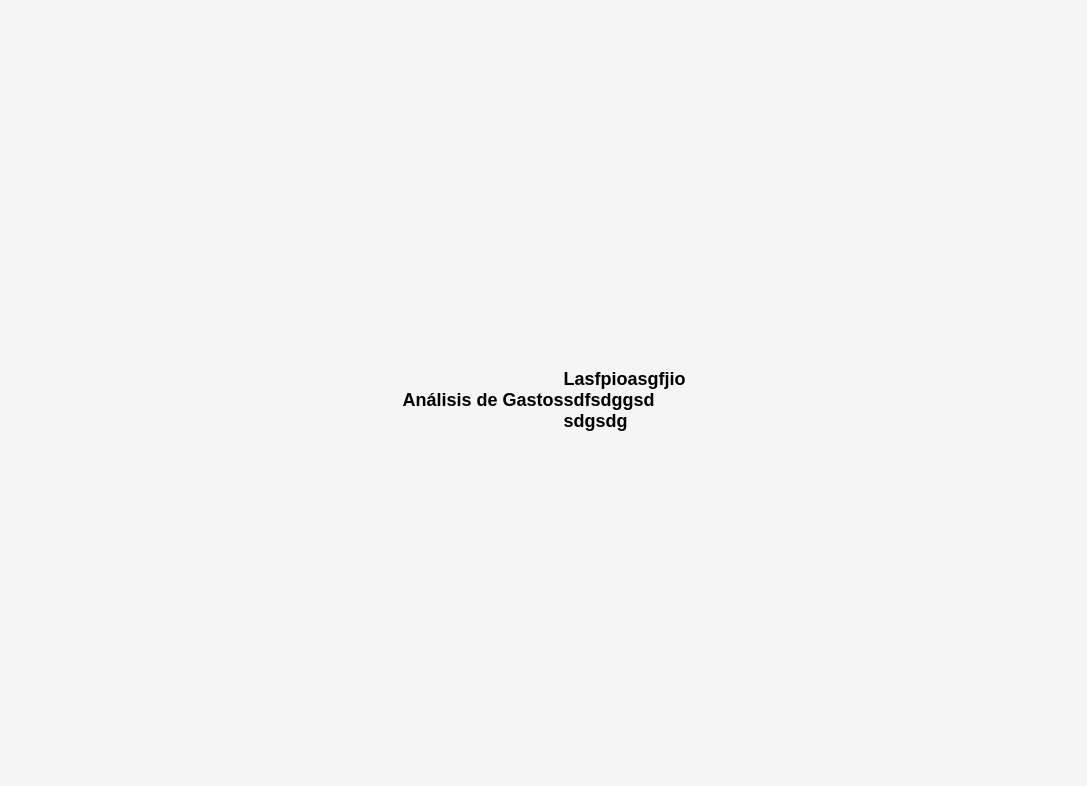
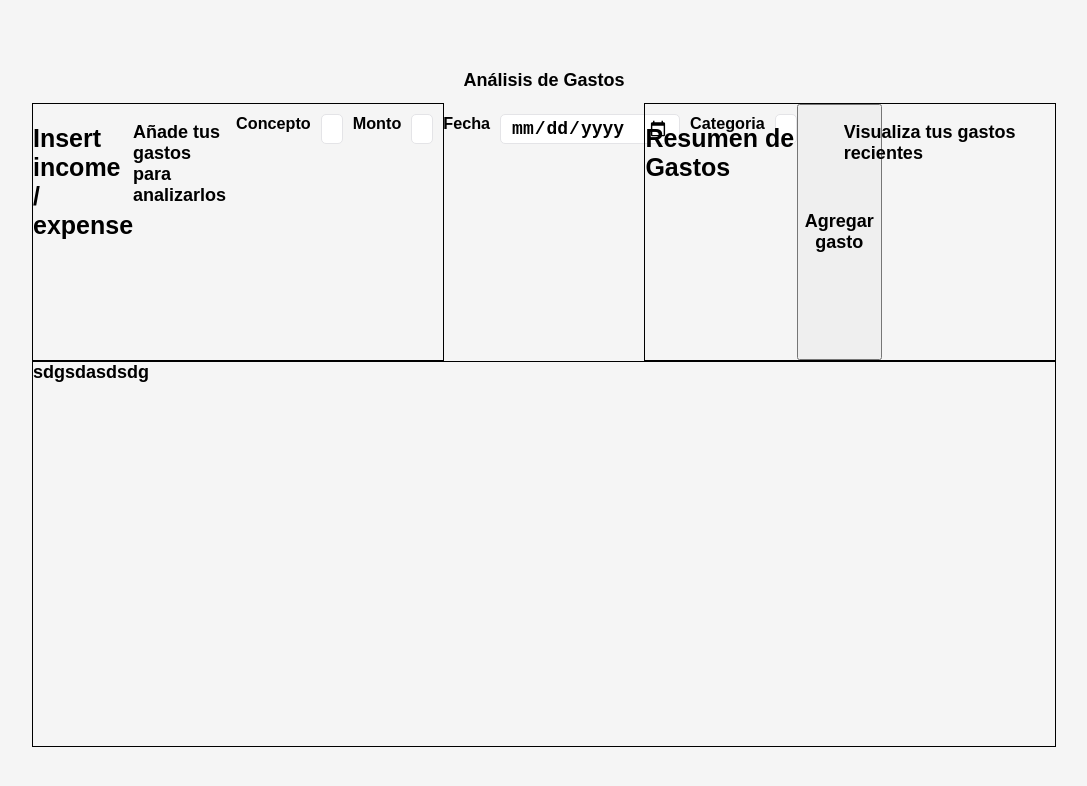
Before and after one commit to MathiasHv18/CashMap, a React (Vite) app: page /mainPage in a window 1280 px wide. Shown: the top 786 px of the page, without its empty margins (96-1183 px from the left). Built offline with nearby package versions, Linux system fonts and the light colour scheme.

Commit message:
avance main page

```diff
--- a/src/App.css
+++ b/src/App.css
@@ -1,5 +1,4 @@
 html,
-body,
 #root {
   margin: 0px;
   padding: 0px;
--- a/src/pages/appMain/AppMain.css
+++ b/src/pages/appMain/AppMain.css
@@ -1,9 +1,18 @@
 .outerBox {
   display: flex;
+  flex-direction: column;
   justify-content: center;
   align-items: center;
-  height: 1000px;
   width: 100%;
+  height: 100%;
+}
+
+.mainContainer {
+  width: 80%;
+  height: 80%;
+  flex-wrap: wrap;
+  display: flex;
+  justify-content: space-between;
 }
 
 .mainContainer div {
@@ -12,12 +21,12 @@
 }
 
 .input {
-  width: 50%;
+  width: 40%;
   height: 40%;
 }
 
 .resumen {
-  width: 50%;
+  width: 40%;
   height: 40%;
 }
 
--- a/src/pages/appMain/AppMain.tsx
+++ b/src/pages/appMain/AppMain.tsx
@@ -1,11 +1,34 @@
+import React from "react";
+import "./AppMain.css";
+
 function AppMain() {
+  function manageInsert() {
+    return 0;
+  }
+
   return (
     <div className="outerBox">
       <h1>Análisis de Gastos</h1>
       <div className="mainContainer">
-        <div className="input">Lasfpioasgfjio</div>
-        <div className="resumen">sdfsdggsd</div>
-        <div className="chart">sdgsdg</div>
+        <div className="input">
+          <h2>Insert income / expense</h2>
+          <h3>Añade tus gastos para analizarlos</h3>
+          <span className="inputTittle">Concepto</span>
+          <input type="text" />
+          <span className="inputTittle">Monto</span>
+          <input type="number" />
+          <span className="inputTittle">Fecha</span>
+          <input type="date" />
+          <span className="inputTittle">Categoria</span>
+          <input type="text" />
+          {/* Debe ser LISTA, no text*/}
+          <button onClick={manageInsert}>Agregar gasto</button>
+        </div>
+        <div className="resumen">
+          <h2>Resumen de Gastos</h2>
+          <h3>Visualiza tus gastos recientes</h3>
+        </div>
+        <div className="chart">sdgsdasdsdg</div>
       </div>
     </div>
   );
```
Also changed, not shown: src/assets/dummyList.json (added, +62 -0 lines).
